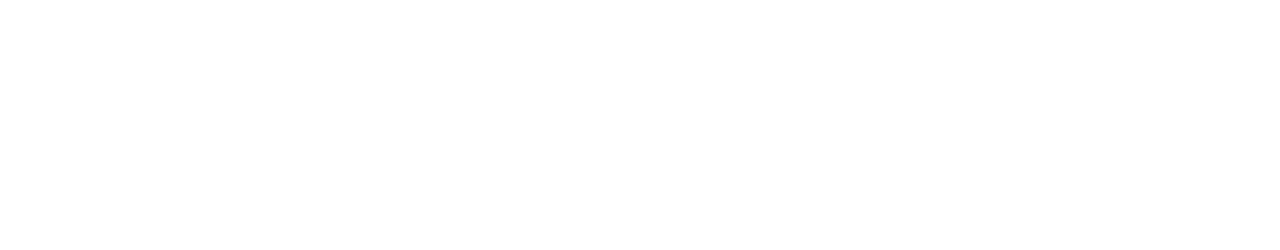
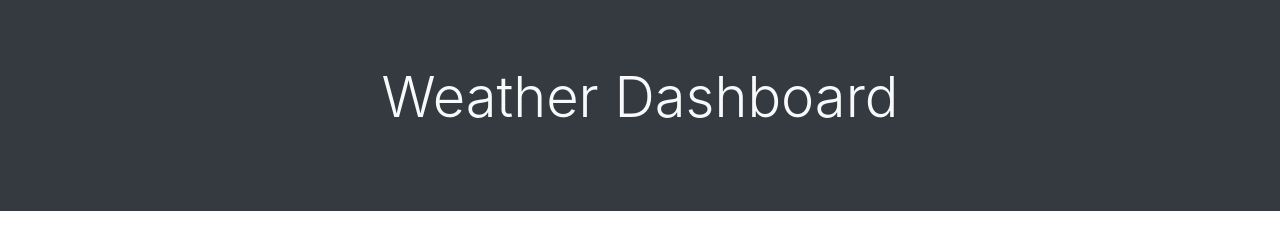
Before and after one commit to rich-f-p/weather-dashboard, a plain HTML site: page index.html in a window 1280 px wide. Drawn offline with nearby package versions, Linux system fonts and the light colour scheme.

Commit message:
add jumbtron heading

```diff
--- a/index.html
+++ b/index.html
@@ -9,10 +9,17 @@
         <title>Weather-dashboard</title>
     </head>
     <body>
+        <!-- header -->
+        <div class="jumbotron jumbotron-fluid bg-dark">
+            <div class="container text-center text-light">
+              <h1 class="display-4">Weather Dashboard</h1>
+              <p class="lead"></p>
+            </div>
+          </div>
 
-      <script src="https://code.jquery.com/jquery-3.6.0.min.js"></script>
-      <script src="https://cdnjs.cloudflare.com/ajax/libs/moment.js/2.24.0/moment.min.js"></script>
-      <script src="https://cdn.jsdelivr.net/npm/bootstrap@5.1.3/dist/js/bootstrap.bundle.min.js"></script>
-      <script src="./assets/script.js"></script>
+        <script src="https://code.jquery.com/jquery-3.6.0.min.js"></script>
+        <script src="https://cdnjs.cloudflare.com/ajax/libs/moment.js/2.24.0/moment.min.js"></script>
+        <script src="https://cdn.jsdelivr.net/npm/bootstrap@5.1.3/dist/js/bootstrap.bundle.min.js"></script>
+        <script src="./assets/script.js"></script>
     </body>
 </html>
```
